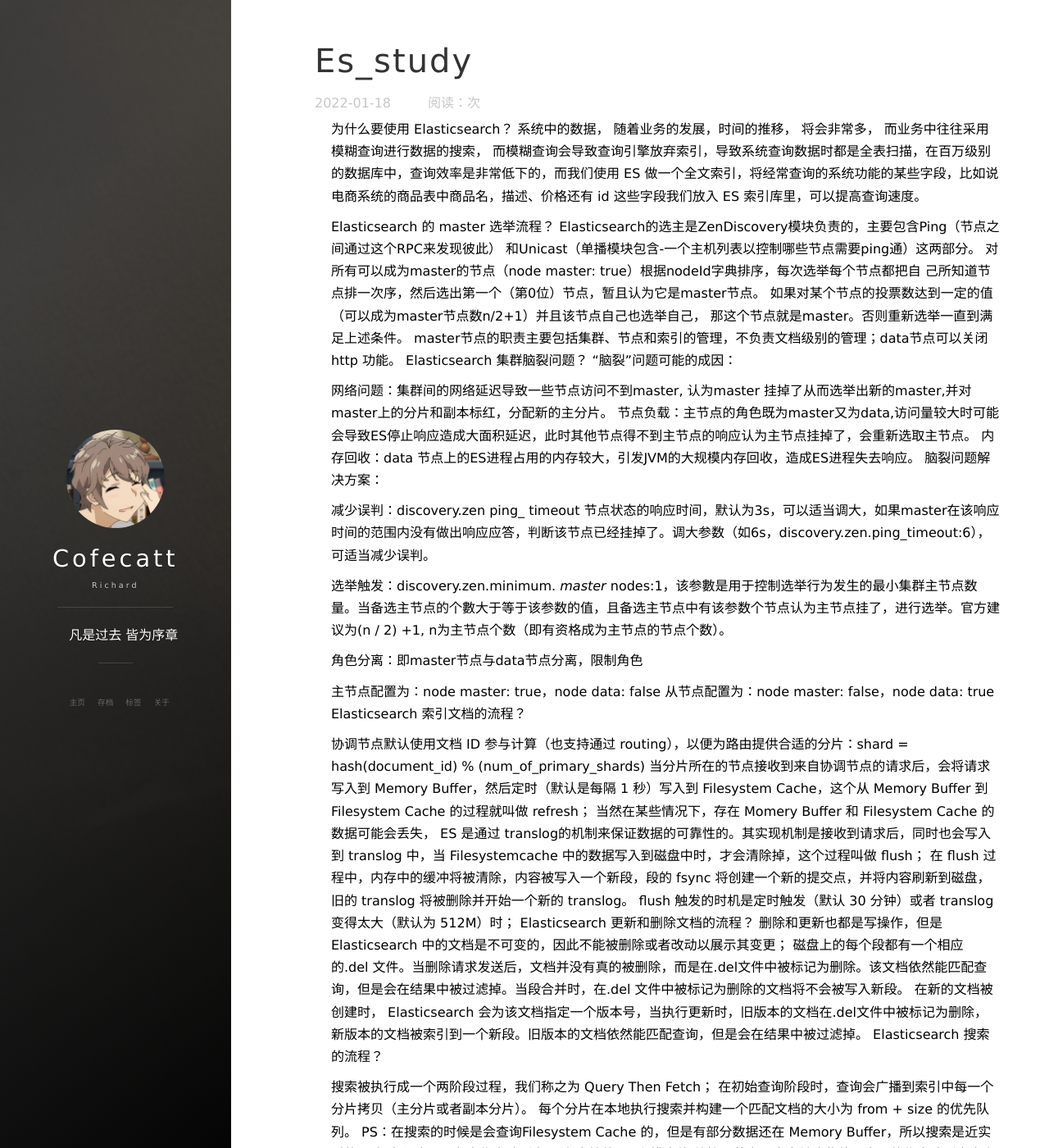
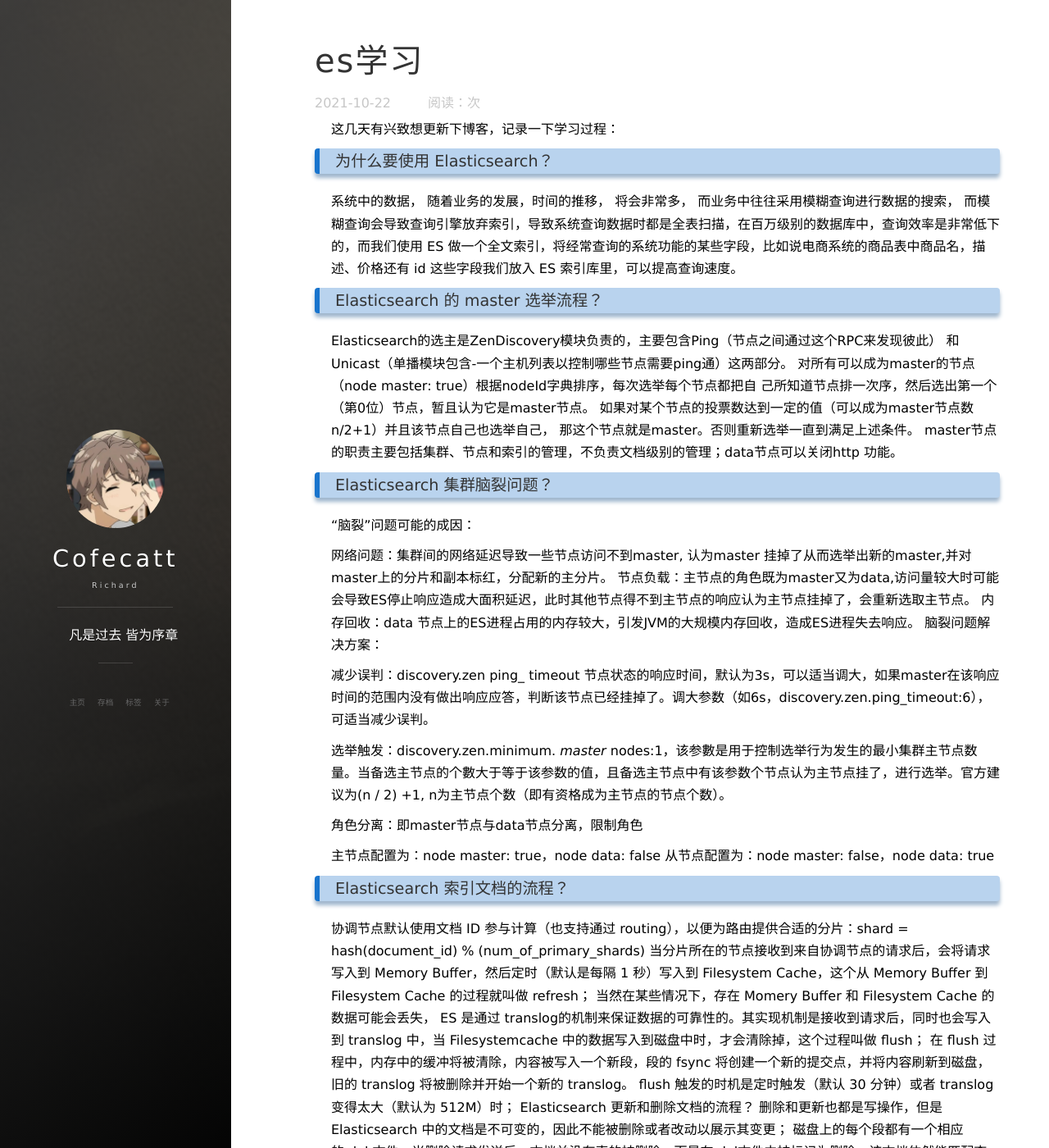
Before and after one commit to cofecatt/cofecatt.github.io, a Jekyll site: the page built from _posts/2022-1-18-es_study.md, in a window 1280 px wide and 1400 px high. Shown: the whole window at 82% size. Built offline with Jekyll 4.4.1, drawn with Linux system fonts in a browser that asks for light colours; nearby versions of some CDN libraries; our own code applies the rules of GitHub Pages for plain Markdown files; comment, search, counter and statistics services are not loaded; some of the changed text lies outside the part shown.

Commit message:
Update 2022-1-18-es_study.md

```diff
--- a/_posts/2022-1-18-es_study.md
+++ b/_posts/2022-1-18-es_study.md
@@ -1,7 +1,17 @@
-为什么要使用 Elasticsearch？
+---
+layout: post
+title: es学习
+date: 2021-10-22
+tags: [elasticsearch, 面试题]
+---
+
+这几天有兴致想更新下博客，记录一下学习过程：
+
+
+### 为什么要使用 Elasticsearch？ ###
 系统中的数据， 随着业务的发展，时间的推移， 将会非常多， 而业务中往往采用模糊查询进行数据的搜索， 而模糊查询会导致查询引擎放弃索引，导致系统查询数据时都是全表扫描，在百万级别的数据库中，查询效率是非常低下的，而我们使用 ES 做一个全文索引，将经常查询的系统功能的某些字段，比如说电商系统的商品表中商品名，描述、价格还有 id 这些字段我们放入 ES 索引库里，可以提高查询速度。
 
-Elasticsearch 的 master 选举流程？
+### Elasticsearch 的 master 选举流程？ ###
 Elasticsearch的选主是ZenDiscovery模块负责的，主要包含Ping（节点之间通过这个RPC来发现彼此）
 和Unicast（单播模块包含-一个主机列表以控制哪些节点需要ping通）这两部分。
 对所有可以成为master的节点（node master: true）根据nodeId字典排序，每次选举每个节点都把自
@@ -10,7 +20,7 @@ Elasticsearch的选主是ZenDiscovery模块负责的，主要包含Ping（节点
 那这个节点就是master。否则重新选举一直到满足上述条件。
 master节点的职责主要包括集群、节点和索引的管理，不负责文档级别的管理；data节点可以关闭http
 功能。
-Elasticsearch 集群脑裂问题？
+### Elasticsearch 集群脑裂问题？ ###
 “脑裂”问题可能的成因：
 
 网络问题：集群间的网络延迟导致一些节点访问不到master, 认为master 挂掉了从而选举出新的master,并对master上的分片和副本标红，分配新的主分片。
@@ -26,7 +36,7 @@ Elasticsearch 集群脑裂问题？
 
 主节点配置为：node master: true，node data: false
 从节点配置为：node master: false，node data: true
-Elasticsearch 索引文档的流程？
+### Elasticsearch 索引文档的流程？ ###
 
 
 协调节点默认使用文档 ID 参与计算（也支持通过 routing），以便为路由提供合适的分片：shard = hash(document_id) % (num_of_primary_shards)
@@ -38,7 +48,7 @@ Elasticsearch 更新和删除文档的流程？
 删除和更新也都是写操作，但是 Elasticsearch 中的文档是不可变的，因此不能被删除或者改动以展示其变更；
 磁盘上的每个段都有一个相应的.del 文件。当删除请求发送后，文档并没有真的被删除，而是在.del文件中被标记为删除。该文档依然能匹配查询，但是会在结果中被过滤掉。当段合并时，在.del 文件中被标记为删除的文档将不会被写入新段。
 在新的文档被创建时， Elasticsearch 会为该文档指定一个版本号，当执行更新时，旧版本的文档在.del文件中被标记为删除，新版本的文档被索引到一个新段。旧版本的文档依然能匹配查询，但是会在结果中被过滤掉。
-Elasticsearch 搜索的流程？
+### Elasticsearch 搜索的流程？ ###
 
 
 搜索被执行成一个两阶段过程，我们称之为 Query Then Fetch；
@@ -46,7 +56,7 @@ Elasticsearch 搜索的流程？
 每个分片返回各自优先队列中 所有文档的 ID 和排序值 给协调节点，它合并这些值到自己的优先队列中来产生一个全局排序后的结果列表。
 接下来就是取回阶段， 协调节点辨别出哪些文档需要被取回并向相关的分片提交多个 GET 请求。每个分片加载并丰富文档，如果有需要的话，接着返回文档给协调节点。一旦所有的文档都被取回了，协调节点返回结果给客户端。
 Query Then Fetch 的搜索类型在文档相关性打分的时候参考的是本分片的数据，这样在文档数量较少的时候可能不够准确， DFS Query Then Fetch 增加了一个预查询的处理，询问 Term 和 Document frequency，这个评分更准确，但是性能会变差。
-Elasticsearch 在部署时，对 Linux 的设置有哪些优化方法？
+### Elasticsearch 在部署时，对 Linux 的设置有哪些优化方法？ ###
 64 GB 内存的机器是非常理想的， 但是 32 GB 和 16 GB 机器也是很常见的。少于 8 GB 会适得其反。
 
 如果你要在更快的 CPUs 和更多的核心之间选择，选择更多的核心更好。多个内核提供的额外并发远胜过稍微快一点点的时钟频率。
@@ -69,7 +79,7 @@ Elasticsearch 默认被配置为使用单播发现，以防止节点无意中加
 
 Lucene 使用了大量的文件。同时， Elasticsearch 在节点和 HTTP 客户端之间进行通信也使用了大量的套接字。 所有这一切都需要足够的文件描述符。你应该增加你的文件描述符，设置一个很大的值，如 64,000。
 
-GC 方面，在使用 Elasticsearch 时要注意什么？
+### GC 方面，在使用 Elasticsearch 时要注意什么？ ###
 倒排词典的索引需要常驻内存，无法 GC，需要监控 data node 上 segment memory 增长趋势。
 
 各类缓存， field cache, filter cache, indexing cache, bulk queue 等等，要设置合理的大小，并且要应该根据最坏的情况来看 heap 是否够用，也就是各类缓存全部占满的时候，还有 heap 空间可以分配给其他任务吗？避免采用 clear cache 等“自欺欺人”的方式来释放内存。
@@ -80,20 +90,20 @@ cluster stats 驻留内存并无法水平扩展，超大规模集群可以考虑
 
 想知道 heap 够不够，必须结合实际应用场景，并对集群的 heap 使用情况做持续的监控。
 
-Elasticsearch 对于大数据量（上亿量级）的聚合如何实现？
+### Elasticsearch 对于大数据量（上亿量级）的聚合如何实现？ ###
 Elasticsearch 提供的首个近似聚合是 cardinality 度量。它提供一个字段的基数，即该字段的 distinct或者 unique 值的数目。它是基于 HLL 算法的。 HLL 会先对我们的输入作哈希运算，然后根据哈希运算的结果中的 bits 做概率估算从而得到基数。其特点是：可配置的精度，用来控制内存的使用（更精确 ＝ 更多内存）；小的数据集精度是非常高的；我们可以通过配置参数，来设置去重需要的固定内存使用量。无论数千还是数十亿的唯一值，内存使用量只与你配置的精确度相关。
 
-在并发情况下， Elasticsearch 如果保证读写一致？
+### 在并发情况下， Elasticsearch 如果保证读写一致？ ###
 可以通过版本号使用乐观并发控制，以确保新版本不会被旧版本覆盖，由应用层来处理具体的冲突；
 
 另外对于写操作，一致性级别支持 quorum/one/all，默认为 quorum，即只有当大多数分片可用时才允许写操作。但即使大多数可用，也可能存在因为网络等原因导致写入副本失败，这样该副本被认为故障，分片将会在一个不同的节点上重建。
 
 对于读操作，可以设置 replication 为 sync(默认)，这使得操作在主分片和副本分片都完成后才会返回；如果设置 replication 为 async 时，也可以通过设置搜索请求参数_preference 为 primary 来查询主分片，确保文档是最新版本。
 
-如何监控 Elasticsearch 集群状态？
+### 如何监控 Elasticsearch 集群状态？ ###
 elasticsearch-head 插件。
 通过 Kibana 监控 Elasticsearch。你可以实时查看你的集群健康状态和性能，也可以分析过去的集群、索引和节点指标
-是否了解字典树？
+### 是否了解字典树？ ###
 字典树又称单词查找树， Trie 树，是一种树形结构，是一种哈希树的变种。典型应用是用于统计，排序和保存大量的字符串（但不仅限于字符串），所以经常被搜索引擎系统用于文本词频统计。它的优点是：利用字符串的公共前缀来减少查询时间，最大限度地减少无谓的字符串比较，查询效率比哈希树高。
 
 Trie 的核心思想是空间换时间，利用字符串的公共前缀来降低查询时间的开销以达到提高效率的目的。它有 3 个基本性质：
```
Also changed, not shown: other parts of _posts/2022-1-18-es_study.md (+4 -2 lines).
